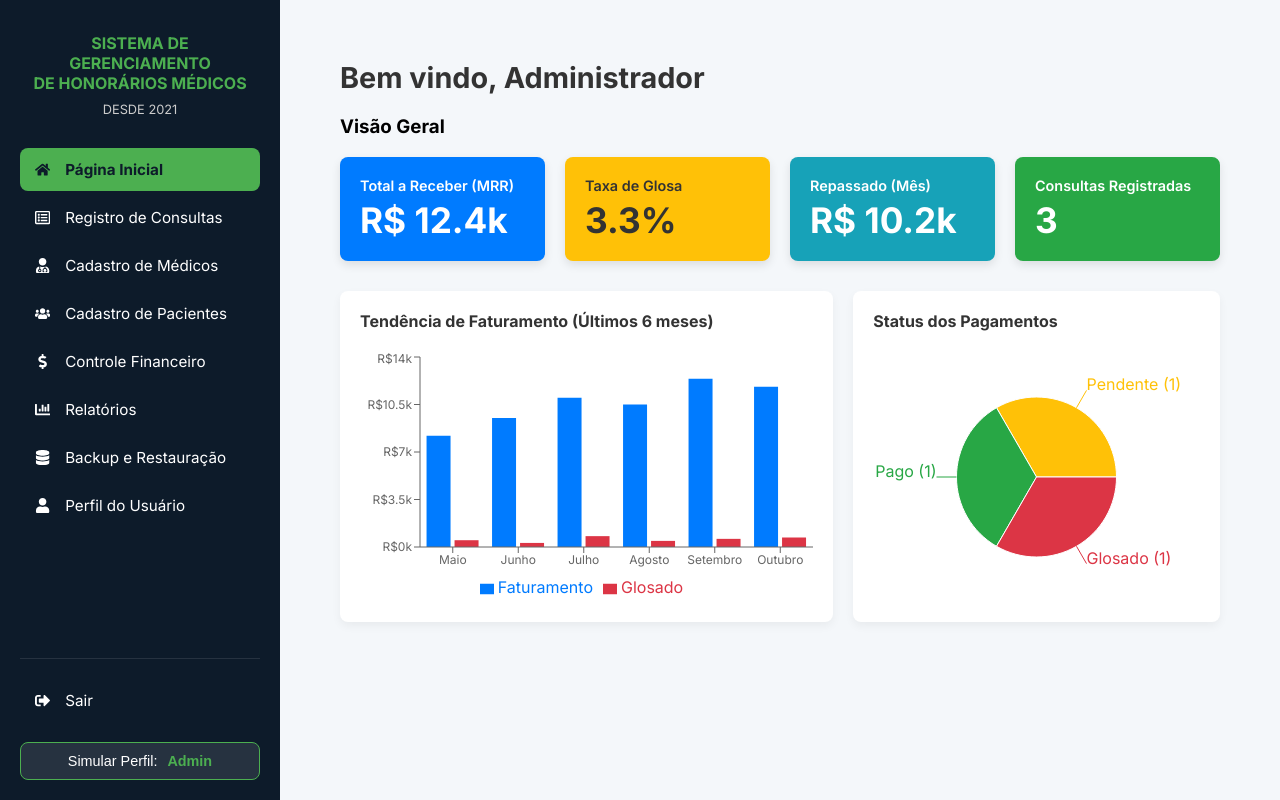
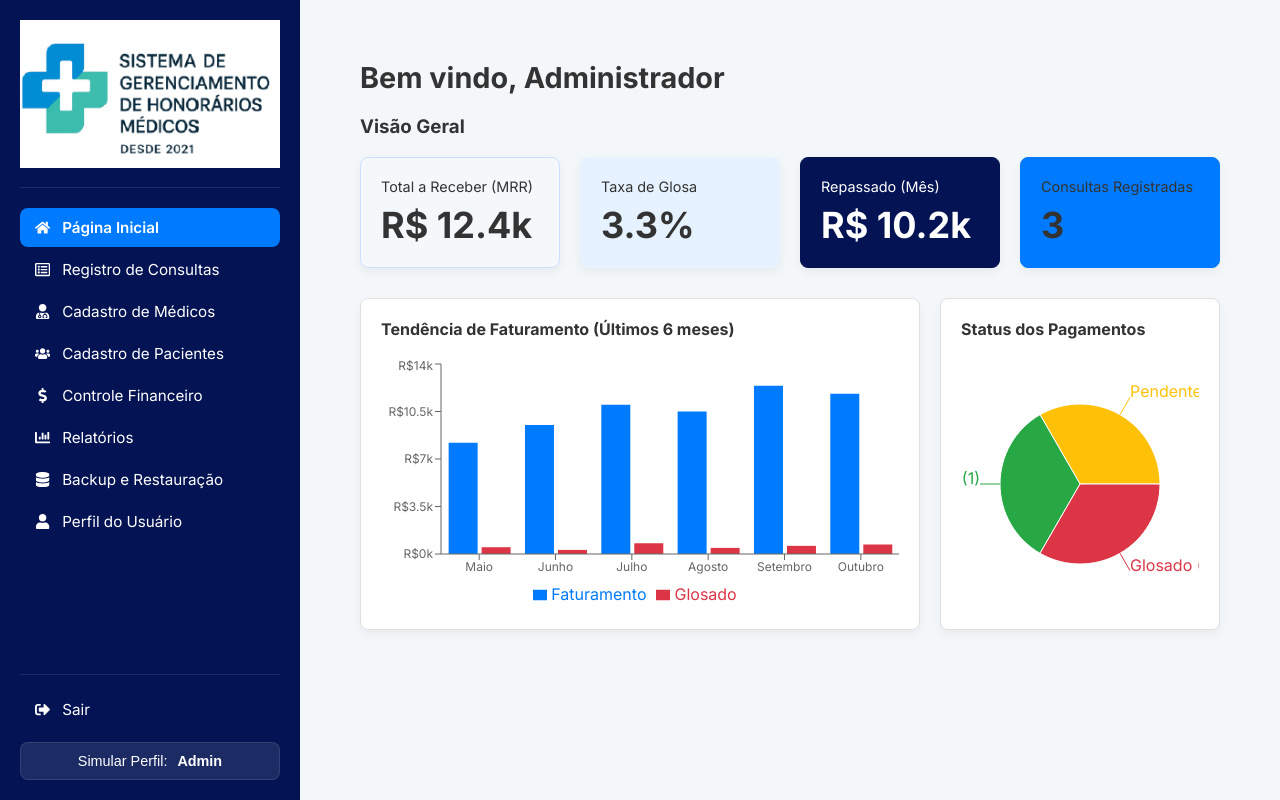
Before and after one commit to dupontcam/sghm, a React (Create React App) app: page /dashboard in a window 1280 px wide. Built offline with nearby package versions, Linux system fonts and the light colour scheme.

Commit message:
refactor(ui): Apply new blue color theme across the application

```diff
--- a/src/App.css
+++ b/src/App.css
@@ -1,54 +1,55 @@
-/* --- Estilos Globais da Aplicação --- */
-@import url('https://fonts.googleapis.com/css2?family=Inter:wght@400;600;700&display=swap');
+/* Arquivo CSS Global (App.css)
+  Contém todos os estilos de layout, botões, tabelas e cards.
+*/
 
-body {
-  margin: 0;
-  padding: 0;
-  box-sizing: border-box;
-  font-family: 'Inter', sans-serif;
-  background-color: #f4f7fa; /* Fundo claro do conteúdo principal */
+/* Reset e Fontes (Movido para index.css) */
+
+
+/* Layout Principal (Filho do Layout.tsx) */
+.page-container {
+  padding: 30px;
+  /* Garante que o conteúdo não encoste no header em telas pequenas */
 }
 
-.App {
-  width: 100%;
-  min-height: 100vh;
-}
-
-/* --- Layout Principal das Páginas --- */
-.page-container {
-  padding: 30px;
-}
-
+/* Cabeçalho de cada Página (Ex: "Cadastro de Médicos" + Botão) */
 .page-header {
   display: flex;
   justify-content: space-between;
   align-items: center;
   margin-bottom: 20px;
+  flex-wrap: wrap; /* Permite que o botão quebre linha em telas muito pequenas */
+  gap: 15px; /* Espaçamento caso o botão quebre a linha */
 }
 
 .page-header h1 {
   margin: 0;
   font-size: 1.8rem;
-  color: #333;
+  font-weight: 700;
+  color: var(--text-dark);
 }
 
-/* --- Estilos de Botões Globais --- */
+/* Estilos de Botões Genéricos */
 .btn {
-  padding: 10px 18px;
+  padding: 10px 20px;
   border: none;
-  border-radius: 6px;
+  border-radius: 8px;
   font-size: 0.95rem;
   font-weight: 600;
   cursor: pointer;
   transition: all 0.3s ease;
+  text-decoration: none;
+  display: inline-block;
+  line-height: 1.5;
+  text-align: center;
 }
 
 .btn-primary {
-  background-color: #007bff;
-  color: white;
+  background-color: var(--primary-color); /* Azul Primário */
+  color: var(--text-light);
 }
+
 .btn-primary:hover {
-  background-color: #0056b3;
+  background-color: var(--primary-hover);
 }
 
 .btn-secondary {
@@ -59,71 +60,98 @@ body {
   background-color: #5a6268;
 }
 
-.btn-delete {
-  color: #dc3545;
-}
-.btn-delete:hover {
-  color: #a71d2a;
-}
-
+/* Botões de Ação da Tabela (Editar/Excluir) */
 .btn-icon {
   background: none;
   border: none;
   cursor: pointer;
   padding: 5px;
+  margin-right: 8px;
+  color: var(--primary-color); /* Azul */
   font-size: 1rem;
-  color: #555;
-  transition: color 0.2s;
-}
-.btn-icon:hover {
-  color: #007bff;
 }
 
-/* --- Estilos de Tabela --- */
+.btn-icon:hover {
+  color: var(--primary-hover);
+}
+
+.btn-icon.btn-delete {
+  color: #dc3545; /* Vermelho */
+}
+.btn-icon.btn-delete:hover {
+  color: #c82333;
+}
+
+
+/* --- ESTILOS DAS TABELAS --- */
 .table-container {
-  background-color: #ffffff;
+  background-color: #fff;
   border-radius: 8px;
-  box-shadow: 0 4px 12px rgba(0, 0, 0, 0.05);
-  overflow: hidden; /* Garante que o radius seja aplicado */
+  box-shadow: 0 4px 10px rgba(0,0,0,0.05);
+  border: 1px solid #e0e0e0;
+
+  /* CORREÇÃO: Adiciona scroll horizontal em telas pequenas */
+  overflow-x: auto;
 }
 
 table {
   width: 100%;
   border-collapse: collapse;
+  min-width: 600px; /* Força a tabela a ser larga, ativando o scroll */
 }
 
 th, td {
-  padding: 16px 20px;
+  padding: 15px;
   text-align: left;
-  border-bottom: 1px solid #eef2f7;
-  font-size: 0.9rem;
+  border-bottom: 1px solid #eee;
+  /* CORREÇÃO: Impede a quebra de linha */
+  white-space: nowrap;
 }
 
-thead th {
-  background-color: #f9fafb;
-  color: #667085;
-  font-size: 0.8rem;
+th {
+  background-color: #f9f9f9;
+  font-size: 0.85rem;
+  font-weight: 600;
+  color: #555;
   text-transform: uppercase;
-  letter-spacing: 0.5px;
-  font-weight: 600;
 }
 
-tbody tr:last-child td {
+td {
+  font-size: 0.95rem;
+  color: var(--text-dark);
+}
+
+tr:last-child td {
   border-bottom: none;
 }
 
-tbody tr:hover {
-  background-color: #fcfcfd;
+tr:hover {
+  background-color: #f7faff;
 }
 
-td:last-child {
-  text-align: right;
-  display: flex;
-  gap: 10px;
-  justify-content: flex-end;
+/* --- BADGES DE STATUS (Consultas) --- */
+.status-badge {
+  padding: 5px 10px;
+  border-radius: 12px;
+  font-size: 0.85rem;
+  font-weight: 600;
+  text-transform: capitalize;
+}
+.status-pendente {
+  background-color: #fff8e1;
+  color: #ffa000;
+}
+.status-pago {
+  background-color: #e8f5e9;
+  color: #28a745;
+}
+.status-glosado {
+  background-color: #fbe9e7;
+  color: #dc3545;
 }
 
-/* --- Estilos dos Cards do Dashboard --- */
+
+/* --- CARDS DO DASHBOARD (VISÃO GERAL) --- */
 .stats-cards {
   display: grid;
   grid-template-columns: repeat(auto-fit, minmax(200px, 1fr));
@@ -134,41 +162,52 @@ td:last-child {
 .card {
   padding: 20px;
   border-radius: 8px;
-  color: white;
-  box-shadow: 0 4px 10px rgba(0,0,0,0.1);
-  background-size: cover;
-  position: relative;
-  overflow: hidden;
+  box-shadow: 0 4px 10px rgba(0,0,0,0.05);
+  border: 1px solid #e0e0e0;
 }
 
 .card span {
   font-size: 0.9rem;
+  font-weight: 500;
   display: block;
-  margin-bottom: 5px;
-  font-weight: 600;
-  z-index: 1;
-  position: relative;
+  margin-bottom: 8px;
 }
 
 .card strong {
-  font-size: 2.2rem;
+  font-size: 2.25rem;
   font-weight: 700;
-  z-index: 1;
-  position: relative;
-  display: block;
 }
 
-/* Cores dos cards */
-.card-1 { background-color: #007bff; }
-.card-2 { background-color: #28a745; }
-.card-3 { background-color: #ffc107; color: #333; }
-.card-4 { background-color: #17a2b8; }
+/* CORREÇÃO: Cores dos cards (Tema Azul Gradiente) */
+.card.card-1 {
+    background-color: var(--sidebar-hover); /* Azul escuro (hover da sidebar) */
+    color: var(--primary-hover); /* Texto azul escuro */
+    border-color: #cce0ff;
+}
+.card.card-2 {
+    background-color: var(--primary-color); /* Azul primário */
+    color: var(--primary-hover); /* CORREÇÃO: Texto azul escuro */
+    border-color: var(--primary-color);
+}
+.card.card-3 {
+    background-color: #e6f2ff; /* Azul bem claro */
+    color: var(--primary-hover);
+    border-color: var(--sidebar-hover);
+}
+.card.card-4 {
+    background-color: var(--sidebar-bg); /* Azul mais escuro (fundo da sidebar) */
+    color: var(--text-light);
+    border-color: var(--sidebar-bg);
+}
+/* FIM DA CORREÇÃO DOS CARDS */
 
-/* --- Estilos dos Gráficos do Dashboard --- */
+
+/* Gráficos do Dashboard */
 .charts-container {
-  display: flex;
-  flex-wrap: wrap;
+    display: grid;
+    grid-template-columns: 2fr 1fr; /* 66% para o gráfico de barras, 33% para o de pizza */
     gap: 20px;
+    margin-bottom: 30px;
 }
 
 .chart {
@@ -176,72 +215,87 @@ td:last-child {
     border-radius: 8px;
     padding: 20px;
     box-shadow: 0 4px 10px rgba(0,0,0,0.05);
+    border: 1px solid #e0e0e0;
 }
+
 .chart h4 {
     margin-top: 0;
+    margin-bottom: 20px;
     color: #333;
 }
 
-.chart-large {
-  flex: 2 1 400px; /* Ocupa 2/3, min 400px */
+/* Responsividade dos Gráficos */
+@media (max-width: 992px) {
+    .charts-container {
+        grid-template-columns: 1fr; /* Gráficos empilhados em telas menores */
     }
-.chart-small {
-  flex: 1 1 300px; /* Ocupa 1/3, min 300px */
 }
 
-/* --- ESTILOS DE IMPRESSÃO (NOVO) --- */
+
+/* Estilos de Impressão (para Relatórios) */
 @media print {
-  /* Classe para esconder elementos na impressão */
-  .no-print {
+  body {
+    background-color: #fff !important;
+  }
+
+  /* Esconde o menu lateral e o cabeçalho do layout na impressão */
+  .sidebar, .layout-header {
     display: none !important;
   }
 
-  /* Esconde o layout principal */
-  .sidebar,
-  .layout-container .page-header {
+  /* Faz o container da página ocupar 100% */
+  .layout-main {
+    width: 100% !important;
+    margin: 0 !important;
+    padding: 0 !important;
+    overflow-y: visible !important;
+  }
+
+  .page-container {
+    padding: 0 !important;
+  }
+
+  /* Esconde os botões e filtros na impressão */
+  .page-header button, .filter-container, .profile-switcher {
     display: none !important;
   }
 
-  /* Expande o conteúdo principal */
-  .layout-container {
+  /* Garante que os elementos de relatório sejam visíveis */
+  .report-content, .table-container, .charts-container, .summary-cards {
     display: block !important;
+    box-shadow: none !important;
+    border: none !important;
+    padding: 0 !important;
+    margin: 0 0 20px 0 !important;
   }
 
-  .main-content {
-    width: 100% !important;
-    padding: 0 !important;
-    margin: 0 !important;
-  }
-
-  /* Remove sombras e fundos desnecessários */
-  .page-container,
-  .table-container,
-  .chart,
-  .summary-card {
-    box-shadow: none !important;
-    background-color: #fff !important;
-    border: 1px solid #ddd !important;
-  }
-
-  .table-container {
-    page-break-inside: auto;
+  .report-header h1, .report-header h3 {
+    text-align: center;
+    color: #000;
   }
 
   table {
-    width: 100%;
-    border-collapse: collapse;
+    min-width: 100% !important;
+    border: 1px solid #ccc !important;
   }
 
-  tr {
-    page-break-inside: avoid;
-    page-break-after: auto;
+  th, td {
+    border: 1px solid #ddd !important;
+    padding: 8px;
+    color: #000;
   }
 
-  thead {
-    display: table-header-group; /* Garante que o header da tabela repita */
+  th {
+    background-color: #eee !important;
   }
 
-  tbody {
-    display: table-row-group;
+  /* Previne que o gráfico de pizza encolha */
+  .chart-small {
+    width: 100%;
+  }
+
+  /* Evita quebra de página dentro de elementos */
+  .card, tr, .chart {
+    page-break-inside: avoid;
   }
 }
--- a/src/components/Sidebar.css
+++ b/src/components/Sidebar.css
@@ -1,38 +1,37 @@
-/* Estilos da Sidebar para o protótipo */
+/* Estilos da Sidebar (Tema Azul) */
 .sidebar {
-    width: 280px;
-    background-color: #0d1b2a; /* Azul escuro do mockup */
-    color: white;
+    width: 300px; /* AJUSTE: Aumentado de 280px */
+    background-color: var(--sidebar-bg); /* Azul escuro do :root */
+    color: var(--text-light);
     padding: 20px;
     box-sizing: border-box;
     display: flex;
     flex-direction: column;
     height: 100vh;
+
+    /* AJUSTE: Remove scroll e diminui espaçamentos */
+    /* overflow-y: auto; (Removido) */
 }
 
+/* --- LOGO HEADER --- */
 .sidebar-header {
     text-align: center;
-    margin-bottom: 30px;
+    margin-bottom: 20px; /* AJUSTE: Diminuído de 30px */
+    padding-bottom: 15px; /* AJUSTE: Diminuído de 20px */
+    border-bottom: 1px solid var(--sidebar-hover);
 }
 
-.sidebar-title {
-    font-size: 1rem;
-    font-weight: bold;
-    color: #4CAF50; /* Verde-água do logo */
-    margin-bottom: 5px;
+.sidebar-logo {
+    max-width: 100%;
+    height: auto;
 }
 
-.sidebar-subtitle {
-    font-size: 0.8rem;
-    color: #ccc;
-}
-
-/* O menu principal agora ocupa o espaço disponível */
+/* --- MENU PRINCIPAL --- */
 .sidebar-menu {
     list-style: none;
     padding: 0;
     margin: 0;
-    flex-grow: 0; /* Não cresce por padrão */
+    flex-grow: 0;
 }
 
 /* Faz o menu principal crescer, empurrando o footer para baixo */
@@ -40,17 +39,16 @@
     flex-grow: 1;
 }
 
-
 .sidebar-menu li {
-    margin-bottom: 5px;
+    margin-bottom: 3px; /* AJUSTE: Diminuído de 5px */
 }
 
 .sidebar-menu a {
     display: flex;
     align-items: center;
-    gap: 15px; /* Espaço entre ícone e texto */
-    padding: 12px 15px;
-    color: white;
+    gap: 12px; /* AJUSTE: Diminuído de 15px */
+    padding: 10px 15px; /* AJUSTE: Diminuído de 12px */
+    color: var(--text-light);
     text-decoration: none;
     border-radius: 8px;
     transition: background-color 0.3s, color 0.3s;
@@ -58,39 +56,35 @@
 }
 
 .sidebar-menu a:hover {
-    background-color: rgba(255, 255, 255, 0.1);
+    background-color: var(--sidebar-hover);
 }
 
-/* Estilo para o link da página ativa, usado pelo NavLink */
+/* Estilo para o link da página ativa */
 .sidebar-menu a.active {
-    background-color: #4CAF50; /* Verde-água para destacar */
-    color: #0d1b2a; /* Texto escuro para contraste */
-    font-weight: bold;
+    background-color: var(--sidebar-active); /* Azul primário */
+    color: var(--text-light);
+    font-weight: 600;
 }
 
-/* Estilo para os links que ainda não foram implementados */
+/* Estilo para os links desabilitados */
 .sidebar-menu .disabled-link a {
-    color: #888; /* Cor cinza para indicar inatividade */
-    cursor: not-allowed; /* Muda o cursor do mouse para "não permitido" */
-    background-color: transparent !important; /* Remove qualquer cor de fundo */
+    color: #8899b3; /* Tom de cinza azulado */
+    cursor: not-allowed;
+    background-color: transparent !important;
 }
 
-/* Garante que o link desabilitado não mude de cor ao passar o mouse */
 .sidebar-menu .disabled-link a:hover {
-    color: #888;
+    color: #8899b3;
 }
 
-/* --- ATUALIZAÇÃO: Estilos do Footer da Sidebar --- */
-
+/* --- FOOTER (SAIR E SIMULADOR) --- */
 .sidebar-footer {
-    margin-top: auto; /* Garante que o footer fique embaixo */
-    padding-top: 20px;
-    border-top: 1px solid rgba(255, 255, 255, 0.1);
-
-    /* Adicionado flexbox para controlar o espaçamento */
+    margin-top: auto;
+    padding-top: 15px; /* AJUSTE: Diminuído de 20px */
+    border-top: 1px solid var(--sidebar-hover);
     display: flex;
     flex-direction: column;
-    gap: 15px; /* Espaçamento de 15px entre o "Sair" e o botão de simulação */
+    gap: 10px; /* AJUSTE: Diminuído de 15px */
 }
 
 /* Botão de simulação de perfil */
@@ -100,15 +94,14 @@
     justify-content: center;
     gap: 10px;
     width: 100%;
-    background-color: rgba(255, 255, 255, 0.1);
-    color: white;
-    border: 1px solid #4CAF50;
+    background-color: var(--sidebar-hover);
+    color: var(--text-light);
+    border: 1px solid var(--sidebar-hover);
     padding: 10px;
     border-radius: 8px;
+    font-size: 0.9rem;
     cursor: pointer;
-    font-size: 0.9rem;
     transition: background-color 0.3s;
-    /* O margin-bottom: 15px; foi removido e substituído pelo 'gap' no footer */
 }
 
 .profile-switcher:hover {
@@ -116,5 +109,5 @@
 }
 
 .profile-switcher strong {
-    color: #4CAF50; /* Verde-água */
+    font-weight: 700;
 }
--- a/src/components/Sidebar.tsx
+++ b/src/components/Sidebar.tsx
@@ -6,6 +6,8 @@ import {
     FaHome, FaRegListAlt, FaUser, FaUserMd, FaUsers,
     FaDollarSign, FaChartBar, FaDatabase, FaSignOutAlt
 } from 'react-icons/fa';
+// Importa o logo
+import sghmLogo from '../assets/sghm_logo.png';
 
 const Sidebar: React.FC = () => {
     const { userProfile, toggleProfile } = useAuth();
@@ -13,8 +15,8 @@ const Sidebar: React.FC = () => {
     return (
         <nav className="sidebar">
             <div className="sidebar-header">
-                <h2 className="sidebar-title">SISTEMA DE GERENCIAMENTO<br/>DE HONORÁRIOS MÉDICOS</h2>
-                <span className="sidebar-subtitle">DESDE 2021</span>
+                {/* 1. Usando o Logo */}
+                <img src={sghmLogo} alt="SGHM Logo" className="sidebar-logo" />
             </div>
 
             {/* Menu Principal */}
@@ -27,20 +29,13 @@ const Sidebar: React.FC = () => {
                 {/* Itens que só aparecem para o Admin */}
                 {userProfile === 'Admin' && (
                     <>
-                        <li>
-                            <NavLink to="/financeiro"><FaDollarSign /> Controle Financeiro</NavLink>
-                        </li>
-                        <li>
-                            <NavLink to="/relatorios"><FaChartBar /> Relatórios</NavLink>
-                        </li>
-                        {/* 1. Ativando o link de Backup */}
-                        <li>
-                            <NavLink to="/backup"><FaDatabase /> Backup e Restauração</NavLink>
-                        </li>
+                        <li><NavLink to="/financeiro"><FaDollarSign /> Controle Financeiro</NavLink></li>
+                        <li><NavLink to="/relatorios"><FaChartBar /> Relatórios</NavLink></li>
+                        <li><NavLink to="/backup"><FaDatabase /> Backup e Restauração</NavLink></li>
                     </>
                 )}
 
-                {/* 2. Ativando o link de Perfil (visível para todos) */}
+                {/* Rota de Perfil para todos */}
                 <li>
                     <NavLink to="/perfil"><FaUser /> Perfil do Usuário</NavLink>
                 </li>
--- a/src/index.css
+++ b/src/index.css
@@ -1,13 +1,40 @@
+@import url('https://fonts.googleapis.com/css2?family=Inter:wght@400;600;700&display=swap');
+
+/* Este ficheiro define as variáveis de cor globais
+  para o novo tema azul, baseado nas imagens fornecidas.
+*/
+
+:root {
+  /* Tema Azul (Baseado nas imagens) */
+  --primary-color: #007bff; /* Azul vibrante para botões e destaques */
+  --primary-dark: #0056b3;  /* Tom mais escuro para hover */
+
+  --sidebar-bg: #041353;    /* Azul bem escuro para a sidebar (da imagem) */
+  --sidebar-hover: rgba(255, 255, 255, 0.1);
+  --sidebar-active: #007bff; /* Destaque do item de menu ativo */
+
+  --text-light: #ffffff;
+  --text-dark: #333333;
+  --text-secondary: #555555;
+
+  --bg-light-gray: #f4f7fa; /* Fundo principal da área de conteúdo */
+  --bg-white: #ffffff;
+
+  --border-color: #dee2e6;
+
+  --status-pending: #ffc107;
+  --status-paid: #28a745;
+  --status-glossed: #dc3545;
+
+  --danger-color: #dc3545;
+  --danger-hover: #c82333;
+}
+
 body {
   margin: 0;
-  font-family: -apple-system, BlinkMacSystemFont, 'Segoe UI', 'Roboto', 'Oxygen',
-    'Ubuntu', 'Cantarell', 'Fira Sans', 'Droid Sans', 'Helvetica Neue',
-    sans-serif;
-  -webkit-font-smoothing: antialiased;
-  -moz-osx-font-smoothing: grayscale;
+  padding: 0;
+  box-sizing: border-box;
+  font-family: 'Inter', sans-serif;
+  background-color: var(--bg-light-gray);
+  color: var(--text-dark);
 }
-
-code {
-  font-family: source-code-pro, Menlo, Monaco, Consolas, 'Courier New',
-    monospace;
-}
```
Also changed, not shown: src/components/ControleFinanceiro.css (+29 -9 lines), src/components/FeedbackModal.css (+8 -16 lines), src/components/Login.css (+51 -34 lines), src/assets/medical_collage.png (added), src/assets/sghm_logo.png (added). Lines whose indentation alone changed are shown as unchanged.
